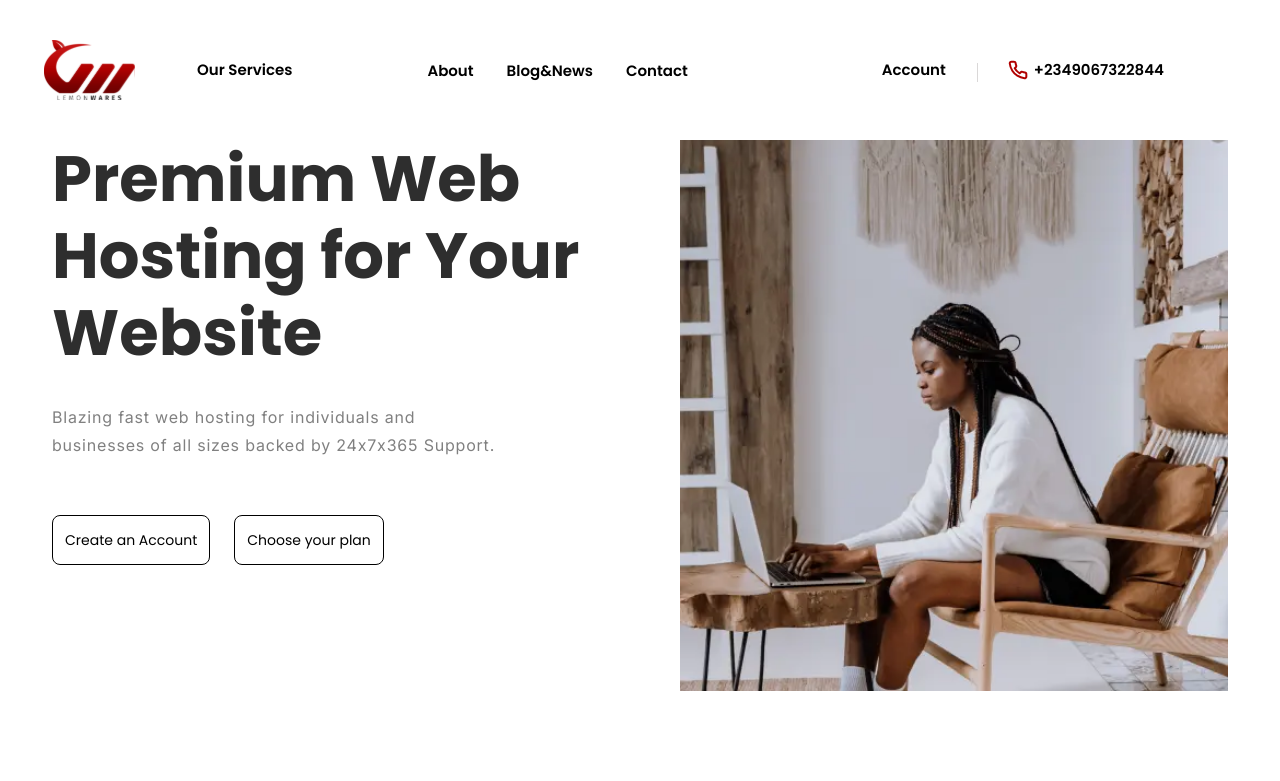
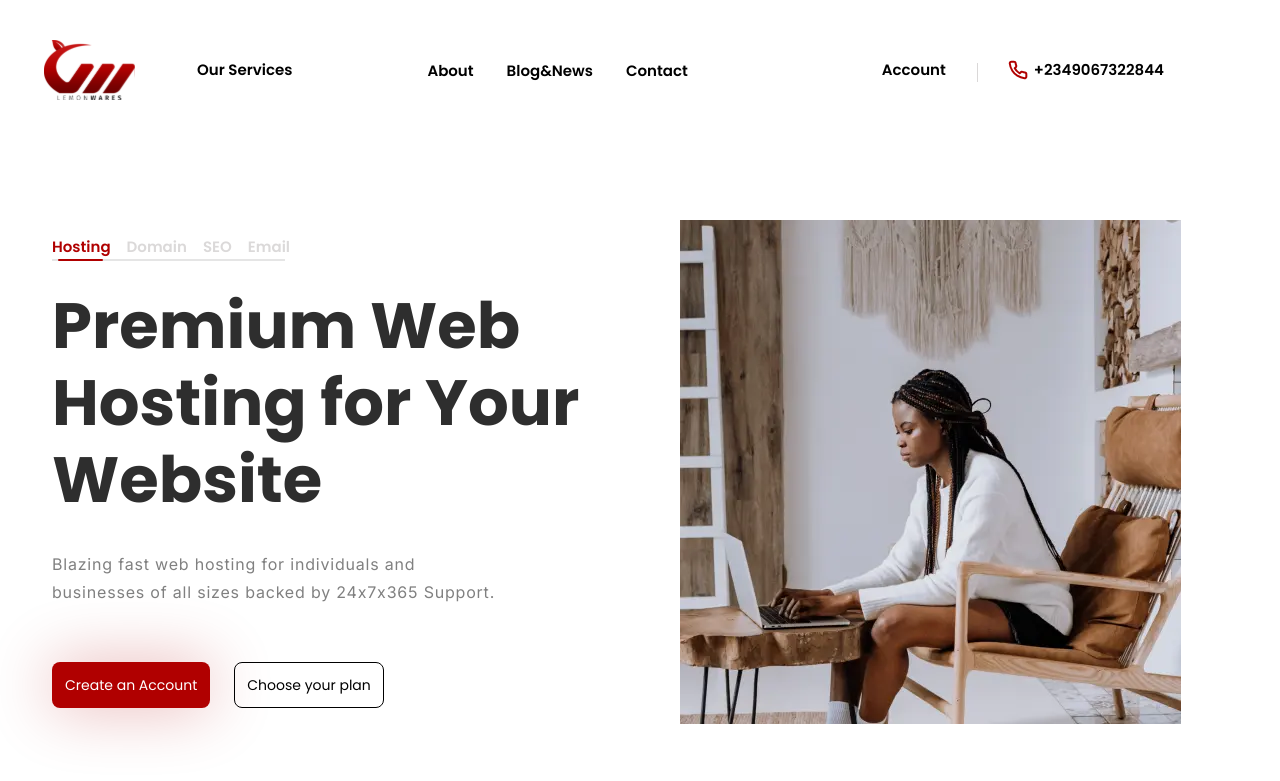
Before and after one commit to Deepak-Maan/lemon-wares, a React (Create React App) app: page / in a window 1280 px wide. Shown: the top 781 px of the page. Built offline with nearby package versions, Linux system fonts and the light colour scheme.

Commit message:
WebHosting and hero section modified

```diff
--- a/src/components/Hero.jsx
+++ b/src/components/Hero.jsx
@@ -1,20 +1,58 @@
-import React from 'react'
-import HeroImg from '../assets/images/girl-with-laptop.webp'
+import React, { useState } from 'react'
+import main from '../assets/images/girl-with-laptop.webp'
 
 const Hero = () => {
+  // tabs
+  const [data, setdata] = useState("tab1")
+  function tabs(tab) {
+    setdata(tab);
+  }
   return (
-    <div className=' max-w-[1200px] px-3 mx-auto'>
-      <div className=' grid lg:grid-cols-2 gap-20'>
-        <div>
-          <h2 className=' text-[35px] sm:text-[45px] lg:text-[64px] font-bold font-poppins leading-10 lg:leading-[77px] text-[#2E2E2E] max-w-[608px]'>Premium Web Hosting for Your Website</h2>
-          <p className=' text-base font-normal leading-7 font-inter text-[#808080] max-w-[448px] pt-8 tracking-[0.8px]'>Blazing fast web hosting for individuals and businesses of all sizes backed by 24x7x365 Support.</p>
-          <div className=' pt-14 flex gap-6'>
-            <button className=' font-normal text-sm leading-6 font-poppins text-black border border-[#000] p-3 rounded-lg relative  after:-z-20 after:absolute after:h-1 after:w-1  after:bg-[#B00000] after:hover:text-white after:right-1/2 overflow-hidden hover:shadow-[0_0_64px_0px_rgba(176,0,0,0.30)] after:bottom-0 after:translate-y-full after:rounded-md after:hover:scale-[300] after:hover:transition-all after:hover:duration-500 after:transition-all after:duration-500 transition-all duration-500  hover:text-white'>Create an Account</button>
-            <button className=' font-normal text-sm leading-6 font-poppins text-black border border-[#000] p-3 rounded-lg'>Choose your plan</button>
+    <div className=' max-w-[1200px] px-3 mx-auto pt-5 sm:pt-20'>
+      <div className=' grid lg:grid-cols-2 gap-6 sm:gap-20 flex-col justify-center items-center'>
+        <div className=' '>
+          <div className='flex gap-4 relative'>
+            <span className=' border-bottom-1 border-b-2 border-b-[#e5e5e5] w-[233px] absolute bottom-[-2px] '></span>
+            <p onClick={() => tabs('tab1')} className={`${data === "tab1" && " !text-[#b00000] relative before:h-[2px] before:rounded-[10px] before:bg-[#B00000] before:absolute before:bottom-[-10%] before:ease-linear before:w-[77%] before:left-[6px]"} text-[15px] font-semibold font-[Poppins] text-[#dbd9d9] tracking-normal cursor-pointer`}>Hosting</p>
+            <p onClick={() => tabs('tab2')} className={`${data === "tab2" && " !text-[#b00000] relative before:h-[2px] before:rounded-[10px] before:bg-[#B00000] before:absolute before:bottom-[-10%] before:ease-linear before:w-[77%] before:left-[6px]"} text-[15px] font-semibold font-[Poppins] text-[#dbd9d9] tracking-normal cursor-pointer`}>Domain</p>
+            <p onClick={() => tabs('tab3')} className={`${data === "tab3" && " !text-[#b00000] relative before:h-[2px] before:rounded-[10px] before:bg-[#B00000] before:absolute before:bottom-[-10%] before:ease-linear before:w-[77%] before:left-[6px]"} text-[15px] font-semibold font-[Poppins] text-[#dbd9d9] tracking-normal cursor-pointer`}>SEO </p>
+            <p onClick={() => tabs('tab4')} className={`${data === "tab4" && " !text-[#b00000] relative before:h-[2px] before:rounded-[10px] before:bg-[#B00000] before:absolute before:bottom-[-10%] before:ease-linear before:w-[77%] before:left-[6px]"} text-[15px] font-semibold font-[Poppins] text-[#dbd9d9] tracking-normal cursor-pointer`}>Email</p>
           </div>
+          {data === "tab1" && <div className=' pt-2 sm:pt-7'>
+            <h2 className='text-[29px] sm:text-[64px] font-bold font-[Poppins] leading-[35px] sm:leading-[77px] text-[#2E2E2E] max-w-[608px]'>Premium Web Hosting for Your Website</h2>
+            <p className=' text-base font-normal leading-7 font-[Inter] text-[#808080] max-w-[448px] pt-4 sm:pt-8 tracking-[0.8px]'>Blazing fast web hosting for individuals and businesses of all sizes backed by 24x7x365 Support.</p>
+            <div className=' pt-7 sm:pt-14 flex gap-6'>
+              <button className=' shadow-[0px_0px_64px_0px_rgba(176,0,0,0.30)] font-normal sm:text-sm text-[12px]  leading-6 font-[Poppins] hover:text-black border hover:border-[#000] border-transparent hover:border  sm:p-3 p-2 rounded-lg relative hover:bg-white   after:-z-20 after:absolute after:h-1 after:w-1  bg-[#b00000] after:bg-[#fff] text-white after:right-1/2 overflow-hidden after:bottom-0 after:translate-y-full after:rounded-md after:hover:scale-[300] after:hover:transition-all after:hover:duration-700 after:transition-all after:duration-700 transition-all duration-700 hover:shadow-none '>Create an Account</button>
+              <button className=' font-normal hover: sm:text-sm text-[12px]  leading-6 font-[Poppins] text-black border border-[#000] hover:border-transparent hover:border  sm:p-3 p-2 rounded-lg relative  after:-z-20 after:absolute after:h-1 after:w-1  after:bg-[#b00000]  hover:text-white after:right-1/2 overflow-hidden after:bottom-0 after:translate-y-full after:rounded-md after:hover:scale-[300] after:hover:transition-all after:hover:duration-700 after:transition-all after:duration-700 transition-all duration-700 '>Choose your plan</button>
+            </div>
+          </div>}
+          {data === "tab2" && <div className=' pt-2 sm:pt-7'>
+            <h2 className='text-[29px] sm:text-[64px] font-bold font-[Poppins] leading-[35px] sm:leading-[77px] text-[#2E2E2E] max-w-[608px]'>Premium Web Domain for Your Website</h2>
+            <p className=' text-base font-normal leading-7 font-[Inter] text-[#808080] max-w-[448px] pt-4 sm:pt-8 tracking-[0.8px]'>Blazing fast web hosting for individuals and businesses of all sizes backed by 24x7x365 Support.</p>
+            <div className=' pt-7 sm:pt-14 flex gap-6'>
+              <button className=' shadow-[0px_0px_64px_0px_rgba(176,0,0,0.30)] font-normal sm:text-sm text-[12px]  leading-6 font-[Poppins] hover:text-black border hover:border-[#000] border-transparent hover:border  sm:p-3 p-2 rounded-lg relative hover:bg-white   after:-z-20 after:absolute after:h-1 after:w-1  bg-[#b00000] after:bg-[#fff] text-white after:right-1/2 overflow-hidden after:bottom-0 after:translate-y-full after:rounded-md after:hover:scale-[300] after:hover:transition-all after:hover:duration-700 after:transition-all after:duration-700 transition-all duration-700 hover:shadow-none '>Create an Account</button>
+              <button className=' font-normal hover: sm:text-sm text-[12px]  leading-6 font-[Poppins] text-black border border-[#000] hover:border-transparent hover:border  sm:p-3 p-2 rounded-lg relative  after:-z-20 after:absolute after:h-1 after:w-1  after:bg-[#b00000]  hover:text-white after:right-1/2 overflow-hidden after:bottom-0 after:translate-y-full after:rounded-md after:hover:scale-[300] after:hover:transition-all after:hover:duration-700 after:transition-all after:duration-700 transition-all duration-700 '>Choose your plan</button>
+            </div>
+          </div>}
+          {data === "tab3" && <div className=' pt-2 sm:pt-7'>
+            <h2 className='text-[29px] sm:text-[64px] font-bold font-[Poppins] leading-[35px] sm:leading-[77px] text-[#2E2E2E] max-w-[608px]'>Premium Web SEO for Your Website</h2>
+            <p className=' text-base font-normal leading-7 font-[Inter] text-[#808080] max-w-[448px] pt-4 sm:pt-8 tracking-[0.8px]'>Blazing fast web hosting for individuals and businesses of all sizes backed by 24x7x365 Support.</p>
+            <div className=' pt-7 sm:pt-14 flex gap-6'>
+              <button className=' shadow-[0px_0px_64px_0px_rgba(176,0,0,0.30)] font-normal sm:text-sm text-[12px]  leading-6 font-[Poppins] hover:text-black border hover:border-[#000] border-transparent hover:border  sm:p-3 p-2 rounded-lg relative hover:bg-white   after:-z-20 after:absolute after:h-1 after:w-1  bg-[#b00000] after:bg-[#fff] text-white after:right-1/2 overflow-hidden after:bottom-0 after:translate-y-full after:rounded-md after:hover:scale-[300] after:hover:transition-all after:hover:duration-700 after:transition-all after:duration-700 transition-all duration-700 hover:shadow-none '>Create an Account</button>
+              <button className=' font-normal hover: sm:text-sm text-[12px]  leading-6 font-[Poppins] text-black border border-[#000] hover:border-transparent hover:border  sm:p-3 p-2 rounded-lg relative  after:-z-20 after:absolute after:h-1 after:w-1  after:bg-[#b00000]  hover:text-white after:right-1/2 overflow-hidden after:bottom-0 after:translate-y-full after:rounded-md after:hover:scale-[300] after:hover:transition-all after:hover:duration-700 after:transition-all after:duration-700 transition-all duration-700 '>Choose your plan</button>
+            </div>
+          </div>}
+          {data === "tab4" && <div className=' pt-2 sm:pt-7'>
+            <h2 className='text-[29px] sm:text-[64px] font-bold font-[Poppins] leading-[35px] sm:leading-[77px] text-[#2E2E2E] max-w-[608px]'>Premium Web Email for Your Website</h2>
+            <p className=' text-base font-normal leading-7 font-[Inter] text-[#808080] max-w-[448px] pt-4 sm:pt-8 tracking-[0.8px]'>Blazing fast web hosting for individuals and businesses of all sizes backed by 24x7x365 Support.</p>
+            <div className=' pt-7 sm:pt-14 flex gap-6'>
+              <button className='hover:shadow-none shadow-[0px_0px_64px_0px_rgba(176,0,0,0.30)] font-normal sm:text-sm text-[12px]  leading-6 font-[Poppins] hover:text-black border hover:border-[#000] border-transparent hover:border  sm:p-3 p-2 rounded-lg relative hover:bg-white   after:-z-20 after:absolute after:h-1 after:w-1  bg-[#b00000] after:bg-[#fff] text-white after:right-1/2 overflow-hidden after:bottom-0 after:translate-y-full after:rounded-md after:hover:scale-[300] after:hover:transition-all after:hover:duration-700 after:transition-all after:duration-700 transition-all duration-700 '>Create an Account</button>
+              <button className=' font-normal hover: sm:text-sm text-[12px]  leading-6 font-[Poppins] text-black border border-[#000] hover:border-transparent hover:border  sm:p-3 p-2 rounded-lg relative  after:-z-20 after:absolute after:h-1 after:w-1  after:bg-[#b00000]  hover:text-white after:right-1/2 overflow-hidden after:bottom-0 after:translate-y-full after:rounded-md after:hover:scale-[300] after:hover:transition-all after:hover:duration-700 after:transition-all after:duration-700 transition-all duration-700 '>Choose your plan</button>
+            </div>
+          </div>}
         </div>
         <div>
-          <img className='lg:w-full' src={HeroImg} alt="Hero Img" />
+          <img src={main} alt="main" />
         </div>
       </div>
 
--- a/src/components/WebHosting.jsx
+++ b/src/components/WebHosting.jsx
@@ -31,14 +31,14 @@ const WebHosting = () => {
         },
     ]
     return (
-        <div className=' pt-20'>
+        <div className='pt-7 sm:pt-10 md:pt-15 lg:pt-20'>
             <div className='max-w-[1280px] mx-auto px-3'>
                 <div className="grid xl:grid-cols-2 pb-5 md:pb-14 lg:pb-[118px]">
                     <div>
-                        <h2 className=' text-[#18191F] text-5xl font-extrabold leading-[64px] font-inter'>True Cloud Web  Hosting</h2>
-                        <p className=' text-[#18191F] text-lg font-normal leading-8 font-inter max-w-[573px]'>True Cloud Web Hosting All of the hosting packages we offer are deployed instantly on our SSD powered cloud. We don’t use dedicated servers that operate on single pieces of hardware. Our entire infrastructure is built to be reliable, secure, and scalable.</p>
+                        <h2 className=' text-[#18191F] text-lg sm:text-2xl lg:text-5xl font-extrabold pb-1 sm:leading-8 lg:leading-[64px] font-inter'>True Cloud Web  Hosting</h2>
+                        <p className=' text-[#18191F] text-sm sm:text-lg font-normal leading-6 sm:leading-8 font-inter max-w-[573px]'>True Cloud Web Hosting All of the hosting packages we offer are deployed instantly on our SSD powered cloud. We don’t use dedicated servers that operate on single pieces of hardware. Our entire infrastructure is built to be reliable, secure, and scalable.</p>
                     </div>
-                    <div className='grid grid-cols-2 gap-6 sm:gap-0 sm:grid-cols-3 items-center'>
+                    <div className='grid grid-cols-2 max-sm:pt-5 gap-6 sm:gap-0 sm:grid-cols-3 items-center'>
                         <img src={Cpanel} alt="partner logos" />
                         <img src={Imunify} alt="partner logos" />
                         <img src={Litespeed} alt="partner logos" />
```
Also changed, not shown: 1 other file (tests, documents, lock files or other folders).
